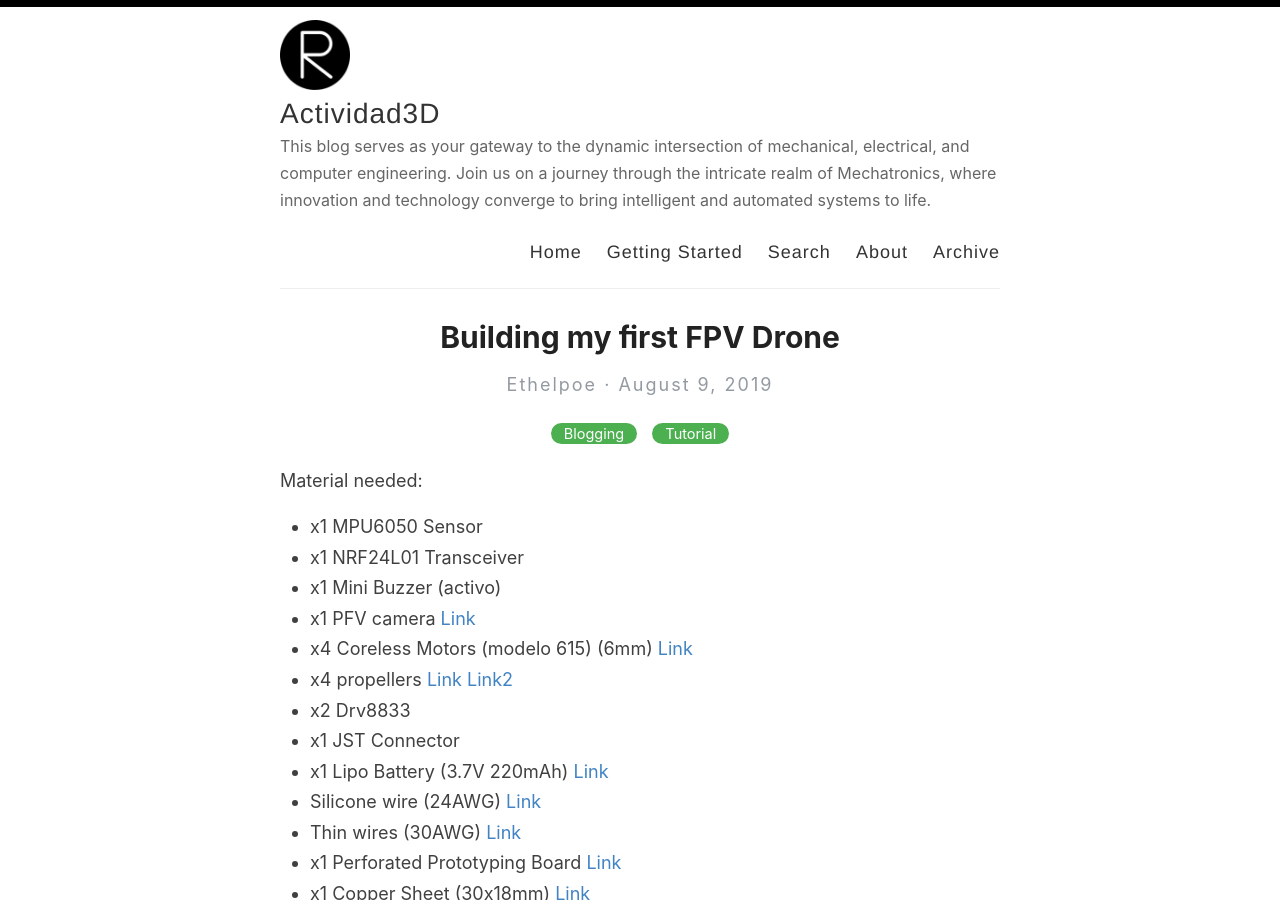
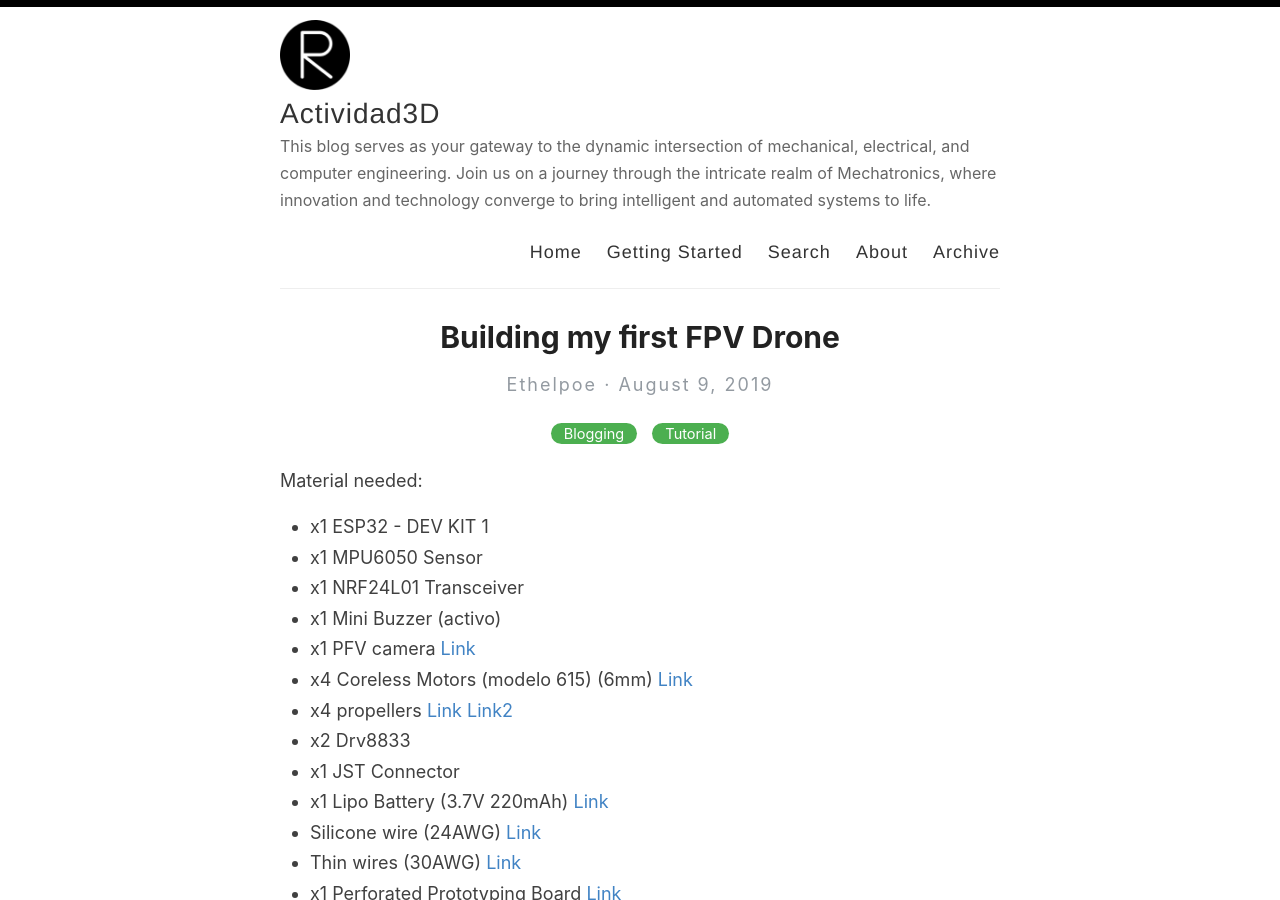
Before and after one commit to ethelpoe/ethelpoe.github.io, a Jekyll site: the page built from _posts/2019-2-13-My First FPV Drone.md, in a window 1280 px wide and 900 px high. Built offline with Jekyll 4.4.1, drawn with Linux system fonts in a browser that asks for light colours; our own code applies the rules of GitHub Pages for plain Markdown files.

Commit message:
Update 2019-2-13-My First FPV Drone.md

```diff
--- a/_posts/2019-2-13-My First FPV Drone.md
+++ b/_posts/2019-2-13-My First FPV Drone.md
@@ -12,7 +12,7 @@ pin: false
 ---
 
 Material needed:
-
+- x1 ESP32 - DEV KIT 1
 - x1 MPU6050 Sensor
 - x1 NRF24L01 Transceiver
 - x1 Mini Buzzer (activo)
```
